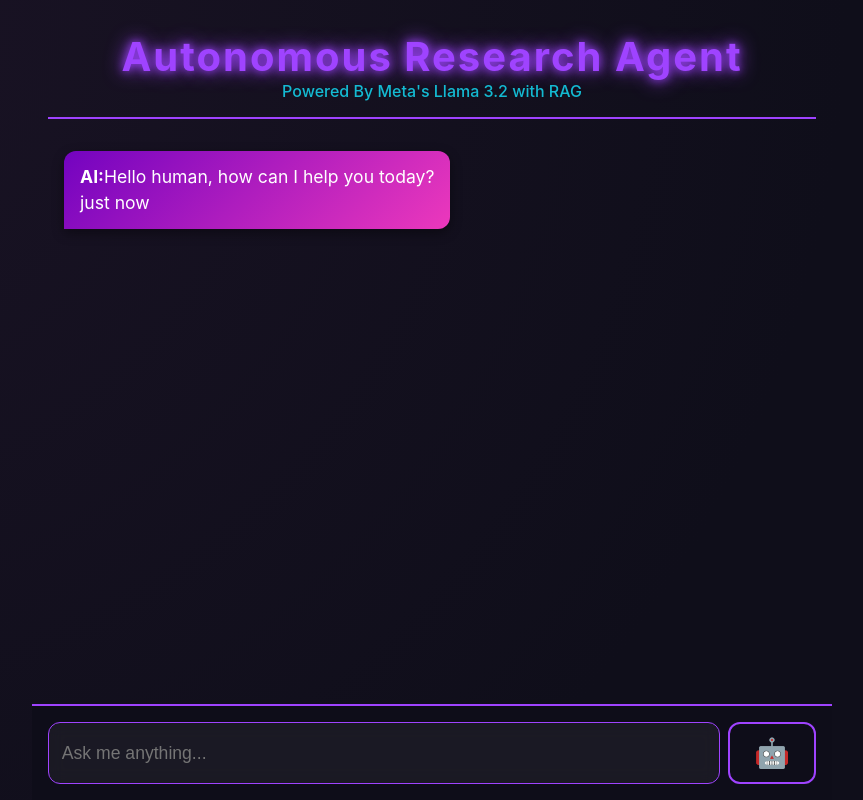
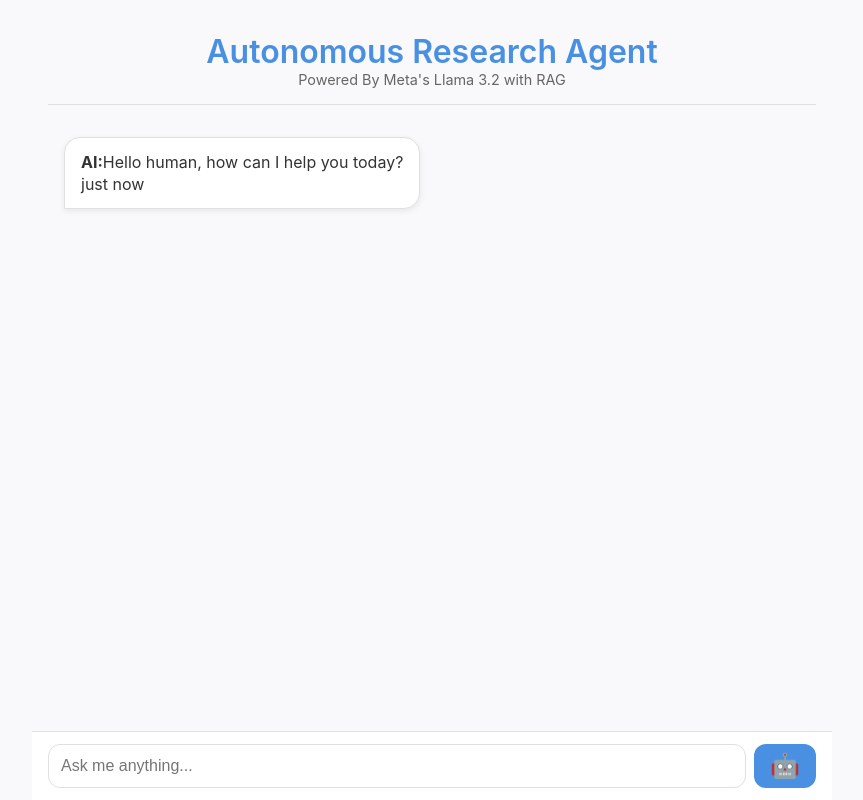
Before and after one commit to DhruvGandhi31/Open-Source-Conversational-Assistant-with-RAG-and-Ollama, a Next.js app: page / in a window 1280 px wide. Shown: the whole page, without its empty margins (208-1071 px from the left). Built offline with nearby package versions, Linux system fonts and the light colour scheme.

Commit message:
changing to light colored UI

```diff
--- a/app/globals.css
+++ b/app/globals.css
@@ -1,15 +1,17 @@
 :root {
-    --background: #0f0e1a;
-    --highlight: #9f43ff;
-    --bot: #f857a6;
-    --user: #00d4ff;
-    --code: #32ffd1;
-    --thinking: #7b68ee;
-    --link: #14e5ff;
+    --background: #f9f9fb;
+    --primary: #4a90e2;
+    /* main accent (blue) */
+    --primary-light: #e8f1fc;
+    --bot: #ffffff;
+    /* bot bubble background */
+    --user: #4a90e2;
+    /* user bubble background */
+    --user-text: #ffffff;
+    --text: #333333;
+    --muted: #666666;
     --border-radius: 12px;
-    --border-thickness: 2px;
-    --gradient-1: linear-gradient(135deg, #7303c0, #ec38bc);
-    --gradient-2: linear-gradient(135deg, #43cbff, #9708cc);
+    --border-color: #e0e0e0;
 }
 
 /* Reset */
@@ -20,22 +22,12 @@
 }
 
 body {
-    font-family: 'Inter', monospace, sans-serif;
-    background: radial-gradient(circle at top left, #1a1325, #0f0e1a 70%);
-    color: var(--thinking);
+    font-family: 'Inter', Arial, sans-serif;
+    background: var(--background);
+    color: var(--text);
     height: 100vh;
     display: flex;
     flex-direction: column;
-}
-
-/* Links */
-a {
-    color: var(--link);
-    text-decoration: none;
-}
-
-a:hover {
-    text-decoration: underline;
 }
 
 /* Chat container */
@@ -53,22 +45,19 @@
 .chat-header {
     text-align: center;
     padding: 1rem;
-    border-bottom: 2px solid var(--highlight);
+    border-bottom: 1px solid var(--border-color);
     margin-bottom: 1rem;
 }
 
 .chat-header h1 {
-    font-size: 2.5rem;
-    letter-spacing: 2px;
-    color: var(--highlight);
-    text-shadow: 0 0 10px var(--highlight), 0 0 20px var(--highlight);
+    font-size: 2rem;
+    font-weight: 600;
+    color: var(--primary);
 }
 
 .chat-header .tagline {
-    font-size: 1rem;
-    font-weight: 500;
-    opacity: 0.8;
-    color: var(--link);
+    font-size: 0.9rem;
+    color: var(--muted);
 }
 
 /* Messages area */
@@ -76,21 +65,19 @@
     flex: 1;
     overflow-y: auto;
     padding: 1rem;
-    border-radius: var(--border-radius);
     margin-bottom: 1rem;
     display: flex;
     flex-direction: column;
     gap: 1rem;
-    height: calc(100vh - 255px);
 }
 
-/* Scrollbar */
+/* Scrollbar (light subtle) */
 .messages-container::-webkit-scrollbar {
     width: 8px;
 }
 
 .messages-container::-webkit-scrollbar-thumb {
-    background: var(--highlight);
+    background: #ccc;
     border-radius: 4px;
 }
 
@@ -100,63 +87,28 @@
 
 /* Chat bubbles */
 .message {
-    max-width: 75%;
+    max-width: 70%;
     padding: 0.8rem 1rem;
     border-radius: var(--border-radius);
-    line-height: 1.5;
-    font-size: 1.1rem;
+    line-height: 1.4;
+    font-size: 1rem;
     word-wrap: break-word;
-    box-shadow: 0 4px 12px rgba(0, 0, 0, 0.4);
+    box-shadow: 0 2px 6px rgba(0, 0, 0, 0.08);
 }
 
 .message-user {
     align-self: flex-end;
-    background: var(--gradient-2);
-    color: white;
-    border-radius: 12px 12px 0px 12px;
+    background: var(--user);
+    color: var(--user-text);
+    border-radius: 16px 16px 0px 16px;
 }
 
 .message-bot {
     align-self: flex-start;
-    background: var(--gradient-1);
-    color: white;
-    border-radius: 12px 12px 12px 0px;
-}
-
-/* Message content (markdown support) */
-.message-content h1,
-.message-content h2,
-.message-content h3,
-.message-content h4,
-.message-content h5,
-.message-content h6 {
-    margin: 1rem 0 0.5rem;
-    color: var(--highlight);
-    text-shadow: 0 0 5px var(--highlight);
-}
-
-.message-content code {
-    padding: 0.2em 0.4em;
-    border-radius: var(--border-radius);
-    font-size: 0.9em;
-    color: var(--code);
-    border: var(--border-thickness) solid var(--code);
-}
-
-.message-content pre {
-    padding: 1rem;
-    overflow-x: auto;
-    margin: 1rem 0;
-    background: rgba(255, 255, 255, 0.05);
-    border-radius: var(--border-radius);
-}
-
-.message-content blockquote {
-    border-left: 2px solid var(--highlight);
-    padding-left: 1rem;
-    margin: 1rem 0;
-    color: rgba(255, 255, 255, 0.9);
-    font-style: italic;
+    background: var(--bot);
+    color: var(--text);
+    border: 1px solid var(--border-color);
+    border-radius: 16px 16px 16px 0px;
 }
 
 /* Input form */
@@ -169,52 +121,47 @@
     max-width: 800px;
     display: flex;
     gap: 0.5rem;
-    padding: 1rem;
-    border-top: 2px solid var(--highlight);
-    z-index: 10;
-    background: rgba(15, 14, 26, 0.95);
-    backdrop-filter: blur(8px);
+    padding: 0.75rem 1rem;
+    border-top: 1px solid var(--border-color);
+    background: #ffffff;
 }
 
 .message-input {
     flex: 1;
-    padding: 0.8rem;
-    border-radius: 12px;
-    background: rgba(255, 255, 255, 0.05);
-    backdrop-filter: blur(8px);
-    border: 1px solid var(--highlight);
-    color: var(--highlight);
-    font-size: 1.1rem;
+    padding: 0.75rem;
+    border-radius: var(--border-radius);
+    background: #ffffff;
+    border: 1px solid var(--border-color);
+    color: var(--text);
+    font-size: 1rem;
 }
 
 .message-input:focus {
     outline: none;
-    box-shadow: 0 0 10px var(--highlight), 0 0 20px var(--highlight);
+    border-color: var(--primary);
+    box-shadow: 0 0 0 3px rgba(74, 144, 226, 0.15);
 }
 
 /* Button */
 .form-button {
-    padding: 0.75rem 1.5rem;
-    background: transparent;
-    border: var(--border-thickness) solid var(--highlight);
+    padding: 0.5rem 1rem;
+    background: var(--primary);
+    border: none;
     border-radius: var(--border-radius);
-    font-size: 1.8rem;
+    font-size: 1.5rem;
+    color: white;
     cursor: pointer;
-    transition: all 0.2s;
+    transition: background 0.2s ease;
     display: flex;
     align-items: center;
     justify-content: center;
 }
 
 .form-button:hover {
-    background: var(--highlight);
-    color: #fff;
-    box-shadow: 0 0 10px var(--highlight), 0 0 20px var(--highlight);
+    background: #3a78c2;
 }
 
 .form-button:disabled {
-    background: rgba(255, 255, 255, 0.05);
-    border-color: rgba(255, 255, 255, 0.2);
+    background: #cccccc;
     cursor: not-allowed;
-    box-shadow: none;
 }
```
